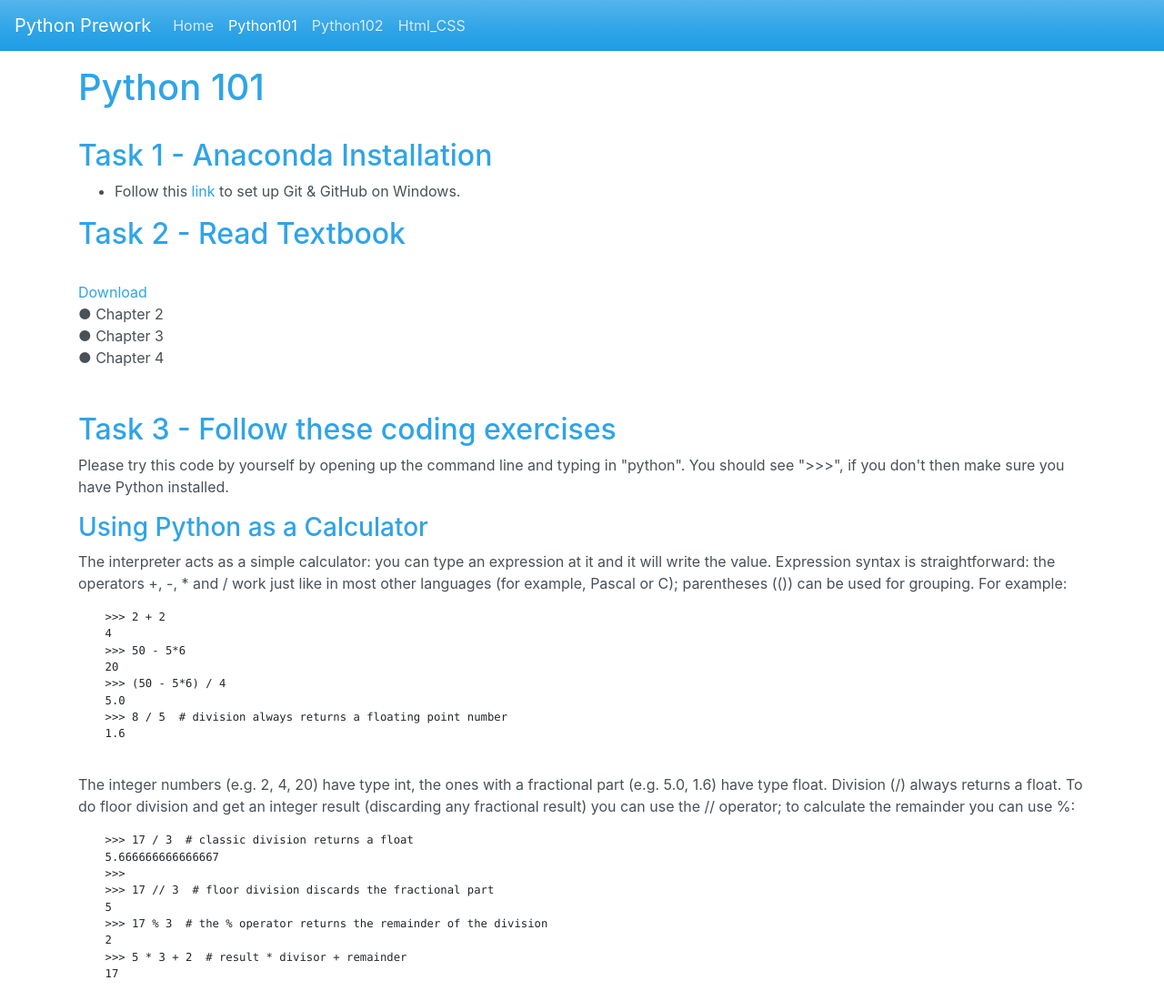
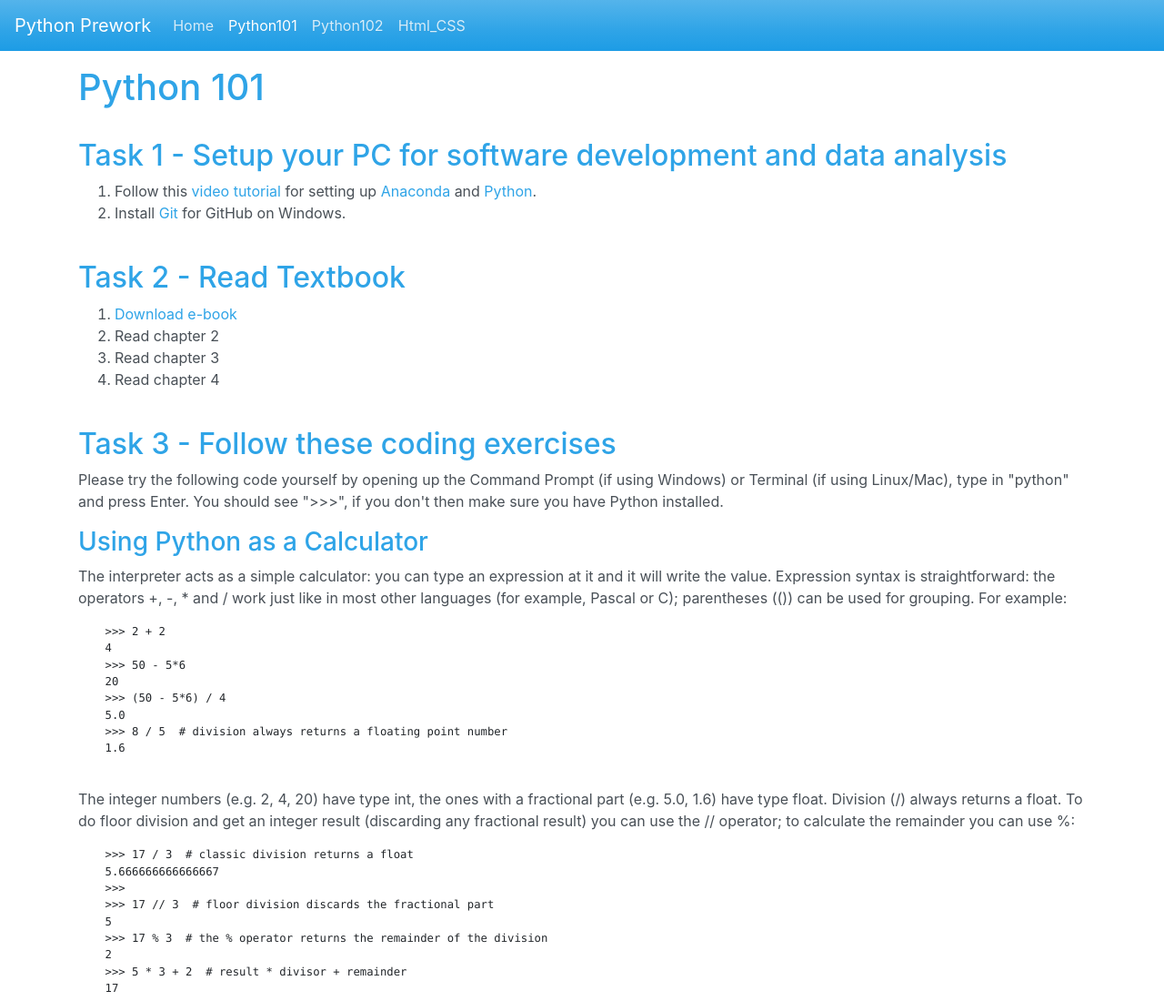
Before and after one commit to CodingTemple/python, a plain HTML site: page week1/index.html in a window 1280 px wide. Shown: the top 1100 px of the page at 91% size. Drawn offline with nearby package versions, Linux system fonts and the light colour scheme.

```diff
--- a/week1/index.html
+++ b/week1/index.html
@@ -30,10 +30,12 @@
         <div class="row">
             <div class="col">
                 <h1>Python 101</h1><br>
-                <h2>Task 1 - Anaconda Installation</h2>
-                <ul>
-                    <li>Follow this <a href="https://zoom.us/rec/play/vp0tcOmgq2k3H9TDtQSDAvIoW9XoffisgClNr6YPxUm8U3lXZwehZ7VGNLFwFcQcTeqowcUx3SspjFGJ">link</a> to set up Git & GitHub on Windows.</li>
-                </ul>
+                <h2>Task 1 - Setup your PC for software development and data analysis</h2>
+                <ol>
+                    <li>Follow this <a href="https://zoom.us/rec/play/6JAvIu6opzg3HYaW4gSDAKJ4W42_LK2shyIX_6YFyU7jVHhVN1uiNeYWY-WXNDS50t4vo7guIMWFn1DZ">video tutorial</a> for setting up <a href="https://www.anaconda.com/">Anaconda</a> and <a href="https://www.python.org/">Python</a>.</li>
+                    <li>Install <a href="https://zoom.us/rec/play/vp0tcOmgq2k3H9TDtQSDAvIoW9XoffisgClNr6YPxUm8U3lXZwehZ7VGNLFwFcQcTeqowcUx3SspjFGJ">Git</a> for GitHub on Windows.</li>
+                </ol>
+                <br>
                 <!-- <ol>
                     <li><a href="https://www.anaconda.com/download/">Installing Anaconda (which includes Jupyter)</a></li>
                     <div>Please install the latest version of Anaconda using Python 3 (NOT python 2.7)</div>
@@ -45,17 +47,20 @@
                         Click the play button (highlighted) to execute the python code.</li>
                     <img src="./lab2.png" alt="lab2" style="width:500px;max-width:100%">
                     <li><a target="_blank" href="https://docs.anaconda.com/anaconda/user-guide/getting-started">Learn More about Anaconda</a></li>
-                </ol> -->
+                </ol>
+                <br> -->
 
-                <h2>Task 2 - Read Textbook </h2><br>
-                <a href="../static/PythonCrashCourse.pdf" target="_blank">Download</a>
+                <h2>Task 2 - Read Textbook </h2>
+                <ol>
+                    <li><a href="../static/PythonCrashCourse.pdf" target="_blank">Download e-book</a></li>
+                    <li>Read chapter 2</li>
+                    <li>Read chapter 3</li>
+                    <li>Read chapter 4</li>
+                </ol>
                 <br>
-                    ● Chapter 2<br>
-                    ● Chapter 3<br>
-                    ● Chapter 4<br><br><br>
 
                 <h2>Task 3 - Follow these coding exercises</h2>
-                <p>Please try this code by yourself by opening up the command line and typing in "python". You should see ">>>",
+                <p>Please try the following code yourself by opening up the Command Prompt (if using Windows) or Terminal (if using Linux/Mac), type in "python" and press Enter. You should see ">>>",
                     if you don't then make sure you have Python installed.
                 </p>
 
```
